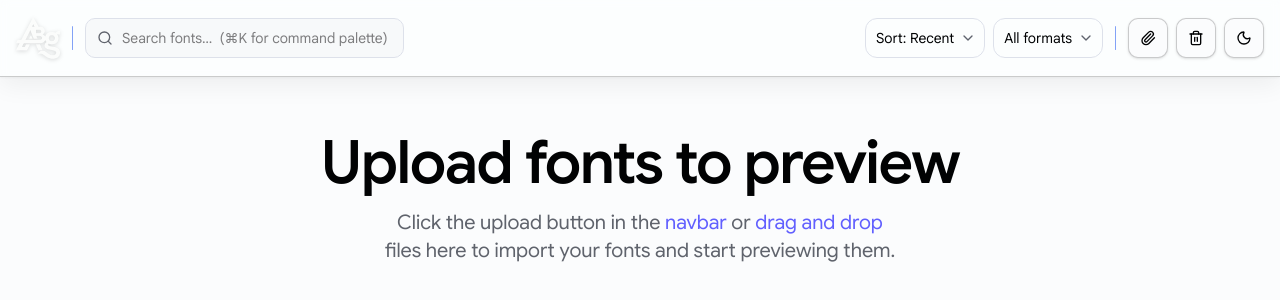
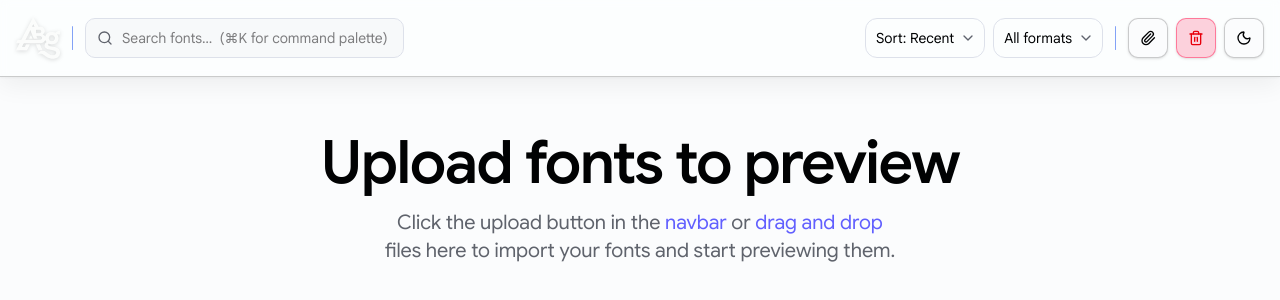
Before and after one commit to zxyren/Abgs, a React (Vite) app: page / in a window 1280 px wide. Shown: the top 300 px of the page. Built offline with nearby package versions, Linux system fonts and the light colour scheme.

Commit message:
update navbar

```diff
--- a/src/components/abgs/navbar.tsx
+++ b/src/components/abgs/navbar.tsx
@@ -141,7 +141,7 @@ export function Navbar() {
             <TooltipTrigger asChild>
               <Button
                 size="icon"
-                variant="outline"
+                variant="destructive"
                 onClick={async () => {
                   if (!confirmClear) {
                     setConfirmClear(true);
@@ -151,7 +151,7 @@ export function Navbar() {
                   await clearAllStorage();
                   location.reload();
                 }}
-                className={`flex h-10 w-10 items-center rounded-sm hover:bg-accent ${
+                className={`flex h-10 w-10 items-center rounded-sm ${
                   confirmClear
                     ? "border-red-400 text-red-400 hover:bg-red-500/10"
                     : ""
```
